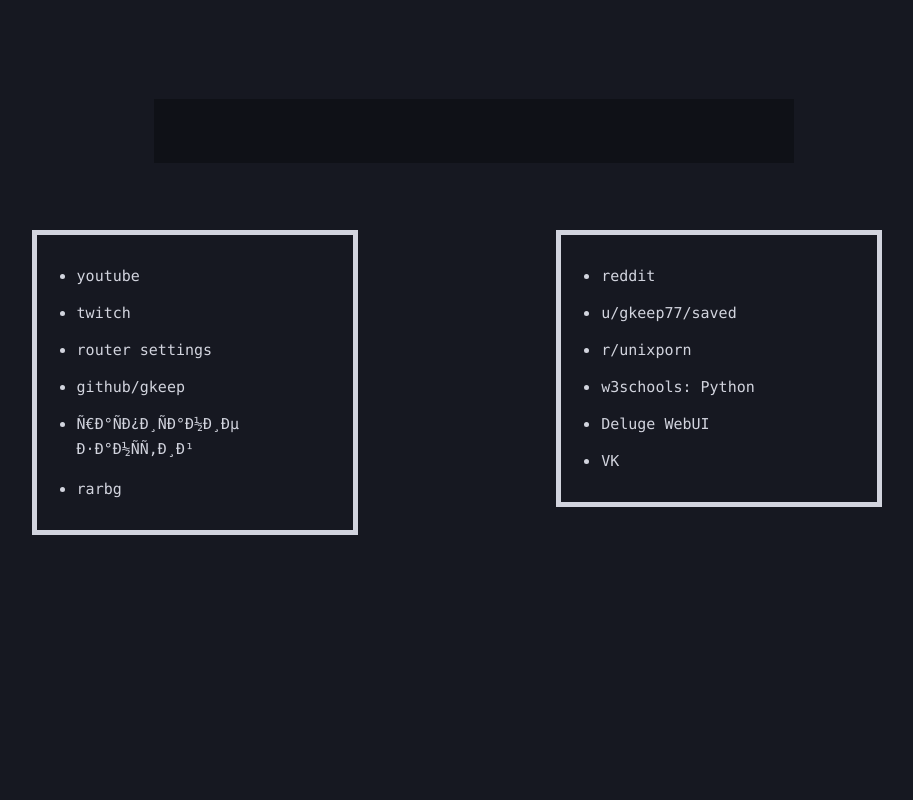
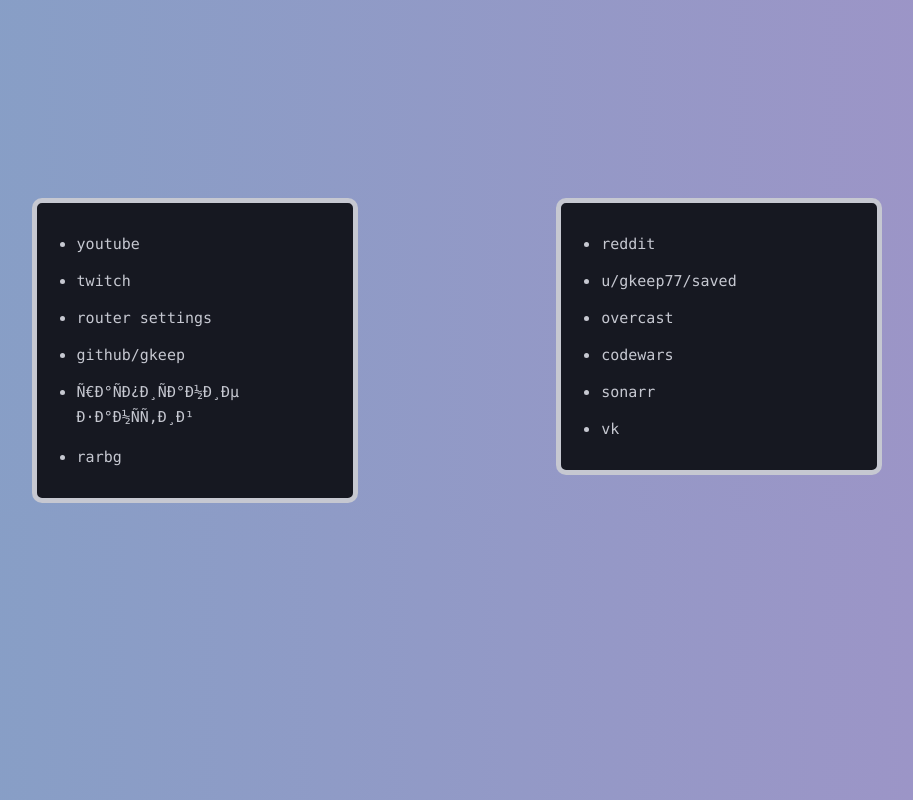
Before and after one commit to gkeep/dotfiles, a plain HTML site: page startpage/index.html in a window 1280 px wide. Shown: the whole page, without its empty margins (166-1079 px from the left). Drawn offline with Linux system fonts and the light colour scheme; files whose address does not match are found by name.

Commit message:
Add fancy gradient to startpage

```diff
--- a/startpage/index.html
+++ b/startpage/index.html
@@ -2,16 +2,9 @@
 <html>
 <head>
         <link rel="stylesheet" href="style.css">
-	<title>gkeep's custom startpage</title>
+	<title>startpage</title>
 </head>
 <body>
-	<div class="flex search-container">
-        <div class="flex">
-			<form class="flex" action="https://duckduckgo.com/">
-                <input class="search" type="search" name="q">
-			</form>
-		</div>
-	</div>
     <div class="mother">
         <ul>
             <li><p><a href="https://www.youtube.com">youtube</a></p></li>
@@ -19,17 +12,17 @@
             <li><p><a href="http://192.168.31.1/cgi-bin/luci/web">router settings</a></p></li>
 	    <li><p><a href="https://github.com/gkeep/">github/gkeep</a></p></li>
 	    <li><p><a href="https://simplepkgh.ga/pkgh/?r=15"><meta http-equiv="content-type" content="text/html;charset=utf-8"/>расписание занятий</a></p></li>
-            <li><p><a href="https://rarbgmirror.xyz/torrents.php">rarbg</a></p></li>
+            <li><p><a href="https://rarbgmirror.org/torrents.php">rarbg</a></p></li>
         </ul>
     </div>
     <div class="mother">
         <ul>
             <li><p><a href="https://www.reddit.com">reddit</a></p></li>
             <li><p><a href="https://www.reddit.com/user/GKeeP77/saved/">u/gkeep77/saved</a></p></li>
-            <li><p><a href="https://www.reddit.com/r/unixporn/">r/unixporn</a></p></li>
-            <li><p><a href="https://www.w3schools.com/python/default.asp">w3schools: Python</a></p></li>
-            <li><p><a href="http://192.168.31.254:8112">Deluge WebUI</a></p></li>
-            <li><p><a href="https://vk.com/im">VK</a></p></li>
+            <li><p><a href="https://overcast.fm/podcasts">overcast</a></p></li>
+	    <li><p><a href="https://www.codewars.com/dashboard">codewars</a></p></li>
+            <li><p><a href="http://server:8989/">sonarr</a></p></li>
+            <li><p><a href="https://vk.com/im">vk</a></p></li>
         </ul>
     </div>
 </body>
--- a/startpage/style.css
+++ b/startpage/style.css
@@ -5,45 +5,26 @@
     font-style: normal;
 }
 body {
-    background-color: #161821;
+    background-image: linear-gradient(to right, #84a0c6, #a093c7);
     font-family: DejaVu Sans Mono;
     font-size: 15px;
 }
-.flex {
-    display: flex;
-    align-content: center;
-    justify-content: center;
-    margin-top: 5%;
-}
-.search-container {
-    height: 40px;
-    width: 100%;
-    align-items: center;
-    justify-items: center;
-    text-align: center;
-}
-.search-container .search {
-    border: none;
-    height: 20px;
-    width: 40rem;
-    font-size: 3rem;
-    background-color: #0f1117;
-    padding: 2rem;
-}
 a:link, a:visited {
-    color: #d2d4de;
+    color: #c6c8d1;
     text-decoration: none;
 }
 ul {
-    color: #d2d4de;
+    color: #c6c8d1;
 }
 .mother {
-    margin-top: 10%;
+    margin-top: 15%;
     margin-left: 15%;
     width: 25%;
-    border-color: #d2d4de;
+    background-color: #161821;
+    border-color: #c6c8d1;
     border-style: solid;
     border-width: 5px;
+    border-radius: 10px;
     display: inline-flex;
 }
 p {
```
Also changed, not shown: screenshots/startpagescrot.png.
